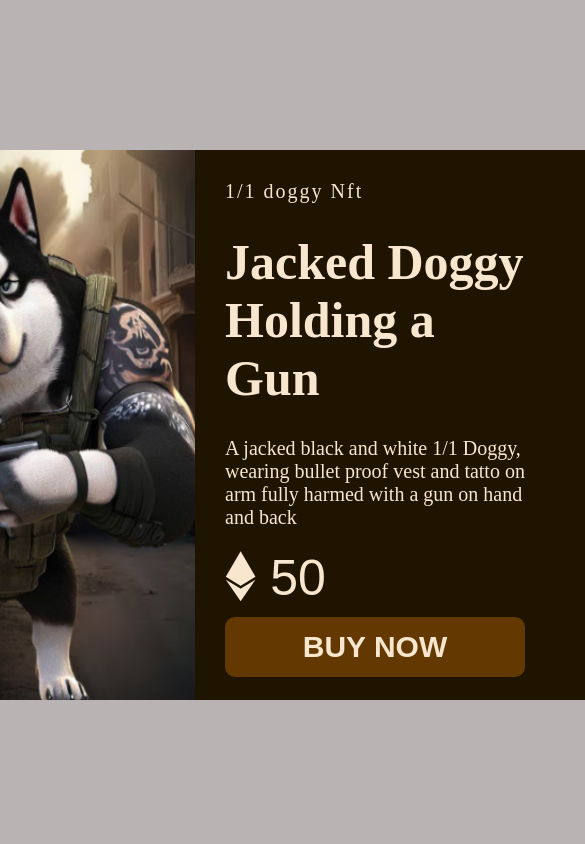
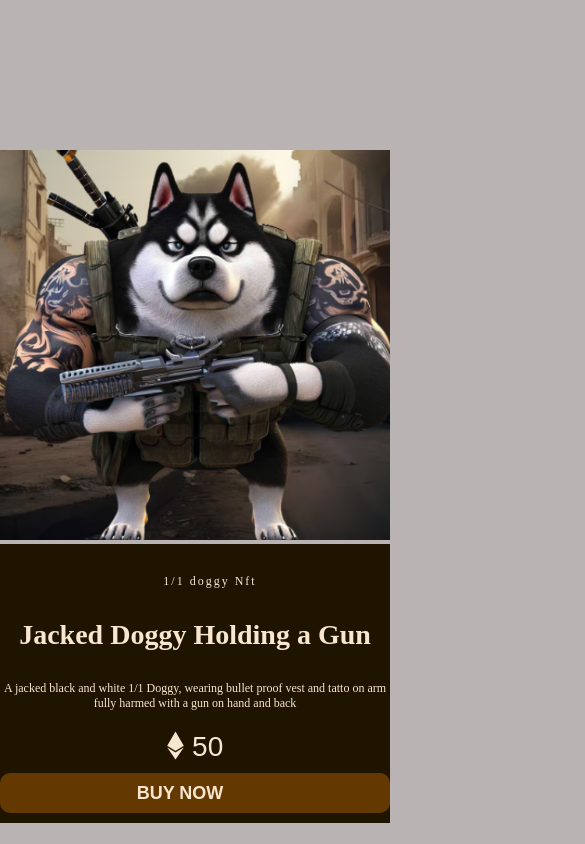
Before and after one commit to web3smartskiper/nft-single-listing, a plain HTML site: page index.html in a window 390 px wide. Shown: the top 844 px of the page, 585 px wide, since content can reach past the window. Drawn offline with Linux system fonts and the light colour scheme.

Commit message:
made it adaptable for all screen

```diff
--- a/style.css
+++ b/style.css
@@ -89,3 +89,83 @@ p{
     color: rgb(248, 230, 207);
 
 }
+
+@media (max-width: 1200px) {
+    /* Adjust styles for screens up to 1200px wide here */
+    .container {
+        flex-direction: column;
+        align-items: center;
+    }
+    img, .rs {
+        width: 100%;
+        height: auto;
+        border-radius: 0;
+    }
+    h1, p, .prc, .bn {
+        margin-left: 0;
+        text-align: center;
+        max-width: 100%;
+    }
+}
+
+@media (max-width: 992px) {
+    /* Adjust styles for screens up to 992px wide here */
+    h1 {
+        font-size: 40px;
+    }
+    p {
+        font-size: 16px;
+    }
+    .prc {
+        font-size: 40px;
+    }
+    .bn {
+        height: 50px;
+        font-size: 16px;
+    }
+    .bnw {
+        font-size: 24px;
+    }
+}
+
+@media (max-width: 768px) {
+    /* Adjust styles for screens up to 768px wide here */
+    h1 {
+        font-size: 32px;
+    }
+    p {
+        font-size: 14px;
+    }
+    .prc {
+        font-size: 32px;
+    }
+    .bn {
+        height: 45px;
+        font-size: 14px;
+    }
+    .bnw {
+        font-size: 20px;
+    }
+}
+
+@media (max-width: 576px) {
+    /* Adjust styles for screens up to 576px wide here */
+    h1 {
+        font-size: 28px;
+        max-width: 100%;
+    }
+    p {
+        font-size: 12px;
+        max-width: 100%;
+    }
+    .prc {
+        font-size: 28px;
+    }
+    .bn {
+        height: 40px;
+        font-size: 12px;
+    }
+    .bnw {
+        font-size: 18px;
+    }
+}
```
